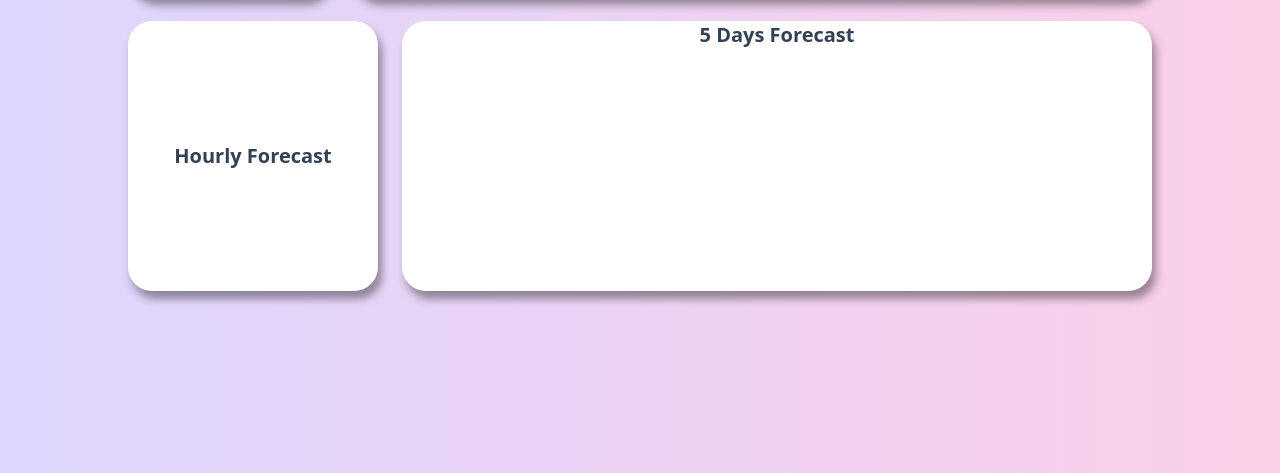
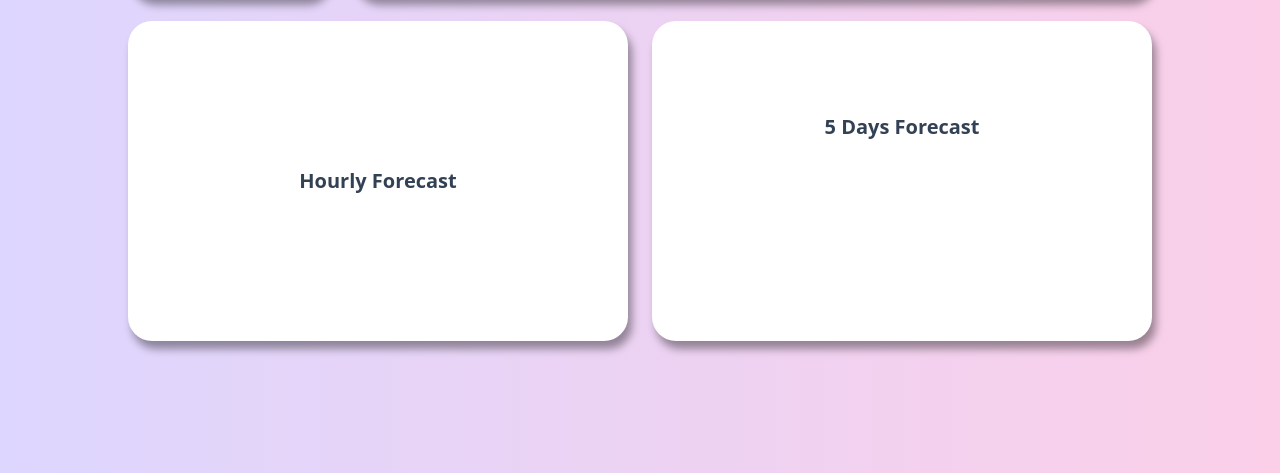
Before and after one commit to nitin-sharma-7/weather-app, a website: page src/index.html in a window 1280 px wide. Shown: the part 327-800 px from the top of the page. Drawn offline with Linux system fonts and the light colour scheme; a web font is replaced by a local one.

Commit message:
adjusted the styling

```diff
--- a/src/index.html
+++ b/src/index.html
@@ -170,7 +170,7 @@
           <!-- left -->
              <!-- Left Section for Hourly Forecast -->
           <div
-            class="md:w-[100%] lg:w-[25%] lg:h-[270px] md:h-[320px] bg-white rounded-3xl shadow-[4.0px_8.0px_8.0px_rgba(0,0,0,0.38)] flex justify-center "
+            class="sm:w-[100%]  lg:h-[320px] md:h-[400px] bg-white rounded-3xl shadow-[4.0px_8.0px_8.0px_rgba(0,0,0,0.38)] flex justify-center "
           >
             <div class="w-[80%] h-[100%] flex flex-col justify-center items-center " >
               <p class="font-bold text-xl">Hourly Forecast</p>
@@ -183,10 +183,10 @@
           <!-- right -->
             <!-- Right Section for 5 Days Forecast -->
           <div
-            class="lg:w-[75%] w-[100%]  lg:h-[270px] sm:h-[320px] bg-white rounded-3xl shadow-[4.0px_8.0px_8.0px_rgba(0,0,0,0.38)] flex justify-center"
+            class=" sm:w-[100%]  lg:h-[320px] md:h-[400px] bg-white rounded-3xl shadow-[4.0px_8.0px_8.0px_rgba(0,0,0,0.38)] flex justify-center"
           >
 
-          <div class="flex flex-col w-[95%] h-[100%] items-center justify-between pb-1 xl:w-[100%]">
+          <div class="flex flex-col w-[95%] h-[100%] items-center justify-evenly pb-1 xl:w-[100%]">
             <p class="font-bold text-xl">5 Days Forecast</p>
             <div class="five-days-forecast flex justify-center items-center gap-3 lg:gap-4 pb-3 sm:flex-nowrap flex-wrap xl:justify-evenly xl:w-[80%]">
             <!-- 5 days forecast data will be populated here -->
```
Also changed, not shown: Readme.md, src/output.css.
